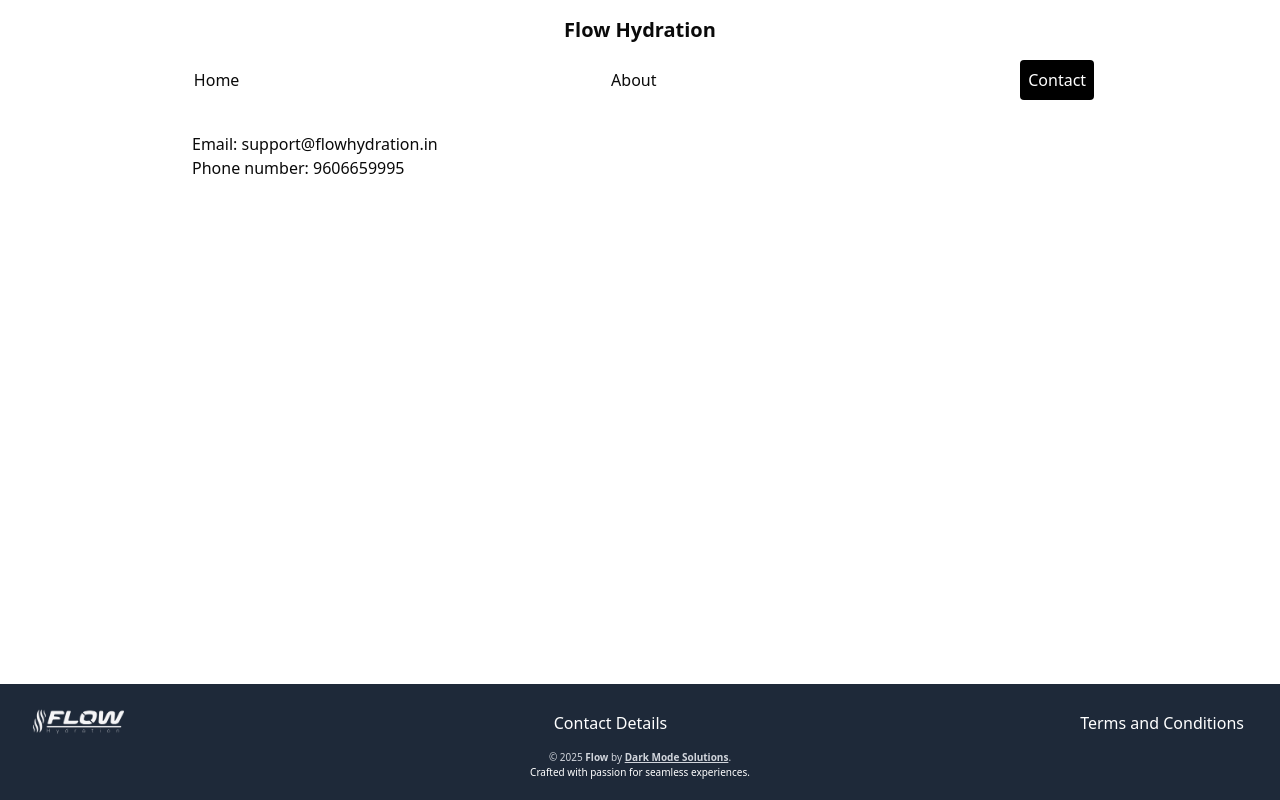
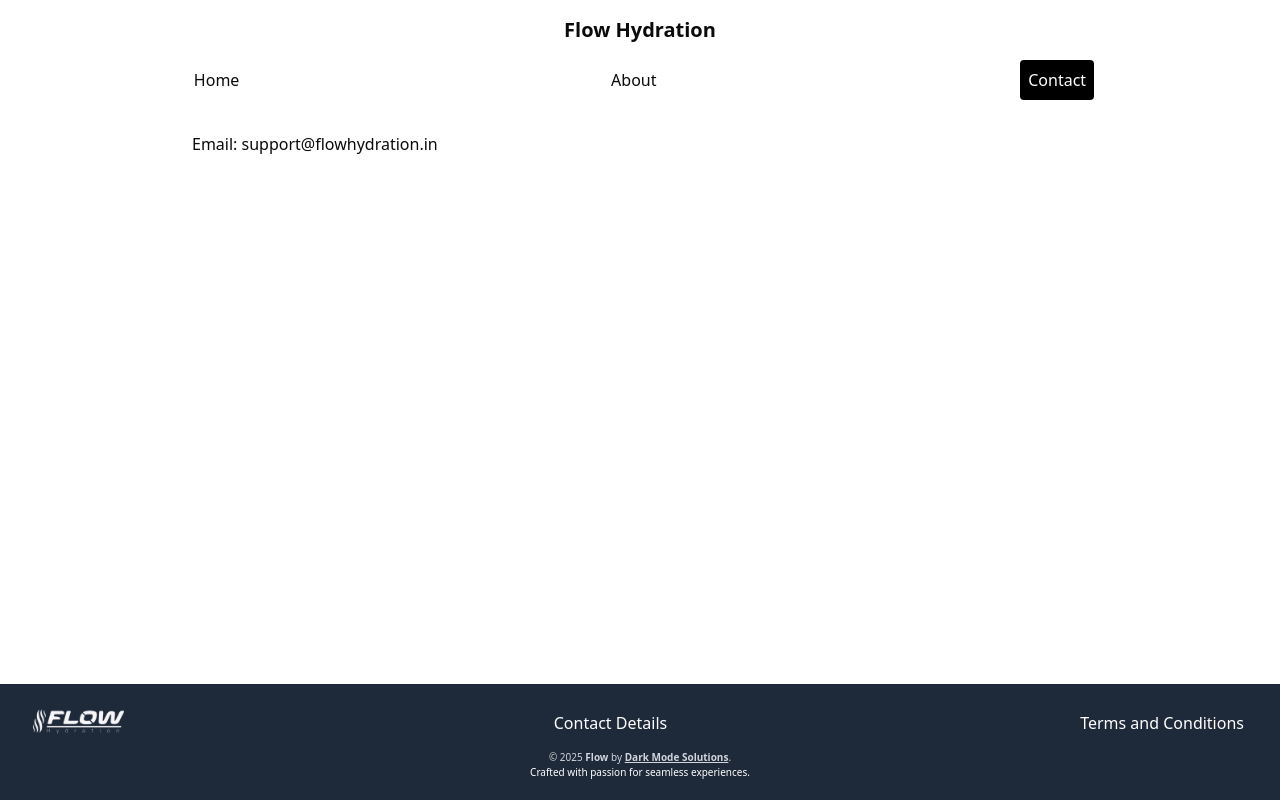
Before and after one commit to DarkModeSolutions/Flow, a Next.js app in the folder flow-app/: page /contact-details in a window 1280 px wide. Built offline with nearby package versions, Linux system fonts and the light colour scheme.

Commit message:
Update page.tsx

```diff
--- a/flow-app/src/app/contact-details/page.tsx
+++ b/flow-app/src/app/contact-details/page.tsx
@@ -5,7 +5,6 @@
     <div>
       <div>
         <p>Email: support@flowhydration.in</p>
-        <p>Phone number: 9606659995</p>
       </div>
     </div>
   );
```
